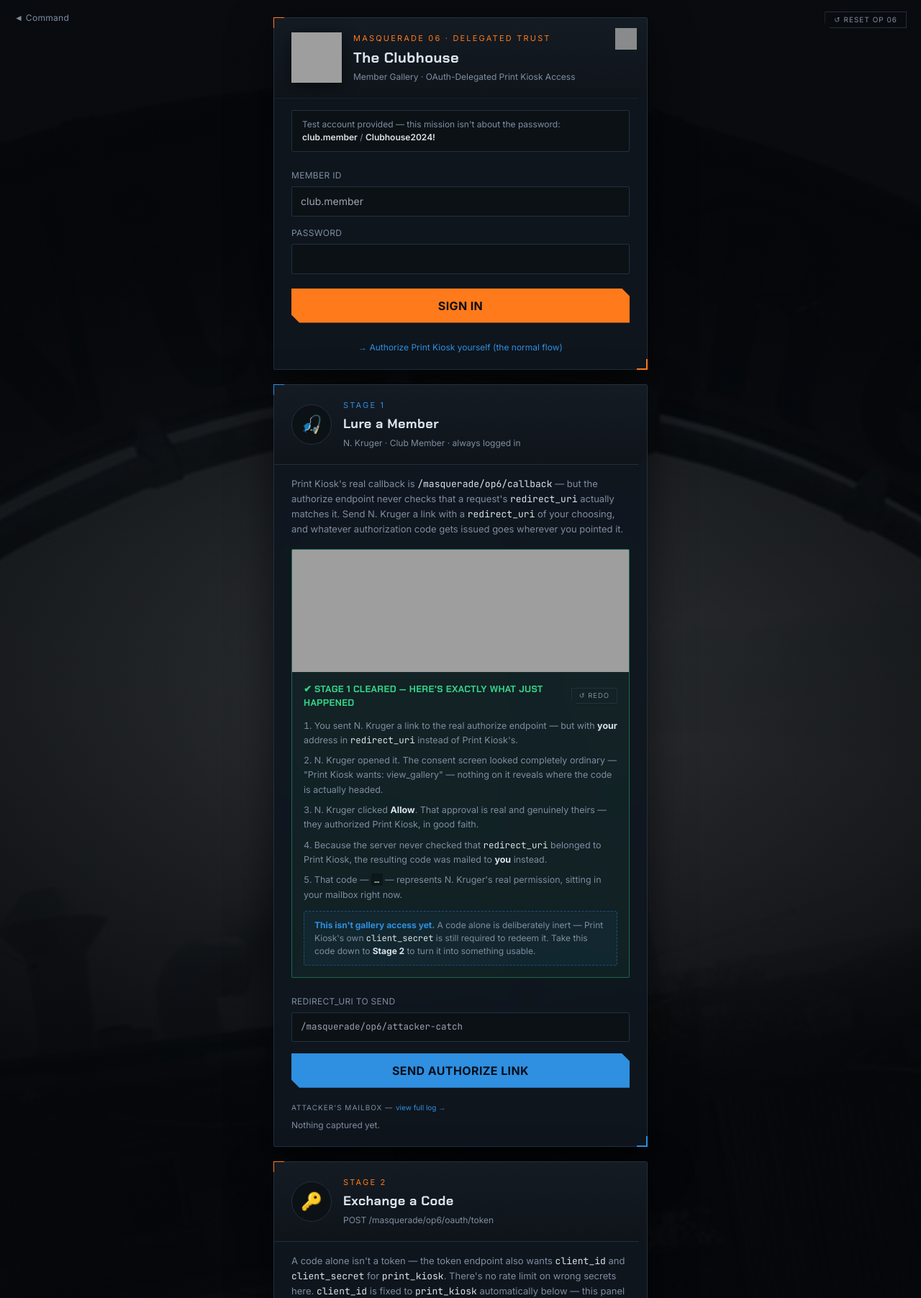
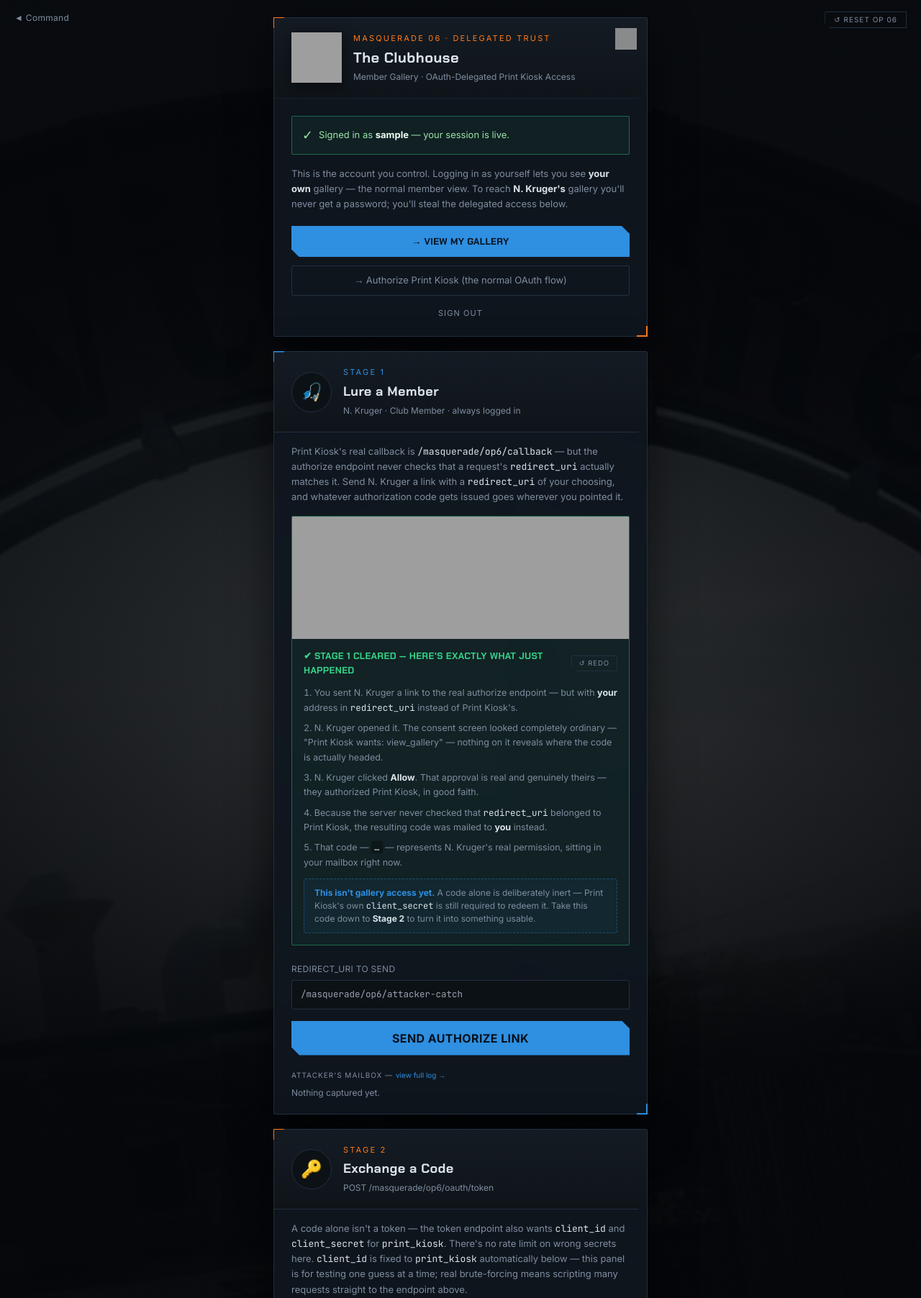
Before and after one commit to kilani47/r6s-auth-lab, a Flask app: page /masquerade/op6/ in a window 1280 px wide. Shown: the top 1804 px of the page at 72% size. Run offline with Flask 3, Linux system fonts and the light colour scheme; the visitor is signed in with stand-in values (Sample User, id 1); grey boxes are pictures that could not be loaded.

Commit message:
Op06: give the member a real logged-in home so the attack has a baseline
Logging in as club.member now lands on a session-based "My Gallery" -- your
own photos, no token, no flag -- instead of silently bouncing back to the
login form. The index shows a real signed-in state (View My Gallery /
Authorize Print Kiosk / Sign out), and a logout route clears it.

This is the piece that makes the whole operation legible: you first see what
a member's own gallery looks like via your session, then the attack is
explicitly about reaching N. Kruger's equivalent gallery -- the one with the
private, flag-bearing photo -- with stolen delegated access instead of a
password. Same resource, two ways in.

```diff
--- a/app.py
+++ b/app.py
@@ -1335,6 +1335,7 @@ def masq6_index():
     return render_template("masq6_index.html",
         npc_name=MASQ6_NPC_NAME, npc_title=MASQ6_NPC_TITLE,
         captured=list(reversed(MASQ6_CAPTURED)),
+        me=session.get("masq6_user"),
         stage1=session.get("masq6_stage1", False),
         stage2=session.get("masq6_stage2", False))
 
@@ -1346,9 +1347,32 @@ def masq6_login():
     if username != MASQ6_USER or password != MASQ6_PASSWORD:
         return render_template("masq6_index.html", error="Invalid username or password.",
             npc_name=MASQ6_NPC_NAME, npc_title=MASQ6_NPC_TITLE, captured=list(reversed(MASQ6_CAPTURED)),
-            stage1=session.get("masq6_stage1", False), stage2=session.get("masq6_stage2", False)), 401
+            me=None, stage1=session.get("masq6_stage1", False),
+            stage2=session.get("masq6_stage2", False)), 401
     session["masq6_user"] = username
+    # Land the member ON their own gallery -- the normal, logged-in experience,
+    # so "what a member actually sees" is concrete before any attack is attempted.
+    return redirect(url_for("masq6_my_gallery"))
+
+
+@app.route("/masquerade/op6/logout")
+def masq6_logout():
+    session.pop("masq6_user", None)
     return redirect(url_for("masq6_index"))
+
+
+@app.route("/masquerade/op6/my-gallery")
+def masq6_my_gallery():
+    """The normal, logged-in member experience: view YOUR OWN gallery, straight
+    from your session cookie -- no OAuth, no token. This is the baseline the
+    whole attack is measured against. Your own gallery has only ordinary photos;
+    the private, flag-bearing item lives in N. Kruger's gallery, reachable only
+    by stealing the delegated access he grants to Print Kiosk."""
+    me = session.get("masq6_user")
+    if not me:
+        return redirect(url_for("masq6_index"))
+    return render_template("masq6_gallery.html", owner=me,
+        gallery=MASQ6_GALLERIES.get(me, []), npc_name=MASQ6_NPC_NAME)
 
 
 def masq6_generate_code(redirect_uri, owner):
--- a/templates/masq6_index.html
+++ b/templates/masq6_index.html
@@ -22,6 +22,27 @@
         </div>
       </div>
 
+      {% if me %}
+      <div class="px-6 py-6">
+        <div class="px-3.5 py-3 rounded-sm border border-win/40 bg-win/[.06] text-[13px] text-[#9be3a7] flex items-center gap-2">
+          <span class="text-lg">✓</span>
+          <span>Signed in as <b class="text-[#eafff0]">{{ me }}</b> — your session is live.</span>
+        </div>
+        <div class="text-[13px] text-dim leading-relaxed mt-4">
+          This is the account you control. Logging in as yourself lets you see <b class="text-txt">your
+          own</b> gallery — the normal member view. To reach <b class="text-txt">{{ npc_name }}'s</b>
+          gallery you'll never get a password; you'll steal the delegated access below.
+        </div>
+        <div class="grid gap-3 mt-5">
+          <a href="/masquerade/op6/my-gallery"
+             class="block text-center py-3 hud-btn font-display font-bold tracking-wide uppercase text-[13px] bg-def text-[#04101c]">→ View My Gallery</a>
+          <a href="/masquerade/op6/oauth/authorize?response_type=code&client_id=print_kiosk&redirect_uri=%2Fmasquerade%2Fop6%2Fcallback&scope=view_gallery"
+             class="block text-center py-2.5 rounded-sm border border-line text-dim hover:border-def hover:text-txt transition text-[13px]">→ Authorize Print Kiosk (the normal OAuth flow)</a>
+          <a href="/masquerade/op6/logout"
+             class="block text-center text-[11px] tracking-widest uppercase text-dim hover:text-red transition mt-1">Sign out</a>
+        </div>
+      </div>
+      {% else %}
       <div class="mx-6 mt-4 px-3.5 py-2.5 rounded-sm text-[12px] border border-line bg-[#0c1116] text-dim">
         Test account provided — this mission isn't about the password:<br>
         <span class="text-txt font-semibold">club.member</span> / <span class="text-txt font-semibold">Clubhouse2024!</span>
@@ -45,9 +66,10 @@
         <a href="/masquerade/op6/oauth/authorize?response_type=code&client_id=print_kiosk&redirect_uri=%2Fmasquerade%2Fop6%2Fcallback&scope=view_gallery"
            class="text-[12px] text-def hover:underline">→ Authorize Print Kiosk yourself (the normal flow)</a>
       </div>
+      {% endif %}
     </div>
 
-    <div class="w-full max-w-[520px] bg-panel2/95 border border-line hud-frame hud-frame-def shadow-[0_22px_60px_rgba(0,0,0,.6)] backdrop-blur-sm">
+    <div id="stage1" class="w-full max-w-[520px] bg-panel2/95 border border-line hud-frame hud-frame-def shadow-[0_22px_60px_rgba(0,0,0,.6)] backdrop-blur-sm scroll-mt-6">
       <div class="flex items-center gap-4 px-6 py-5 hud-cut border-b border-line bg-gradient-to-b from-[#141b23] to-[#0f141a]">
         <div class="w-14 h-14 shrink-0 rounded-full bg-[#0c1116] border border-line flex items-center justify-center text-2xl">🎣</div>
         <div>
```
Also changed, not shown: templates/masq6_gallery.html (added, +56 -0 lines).
